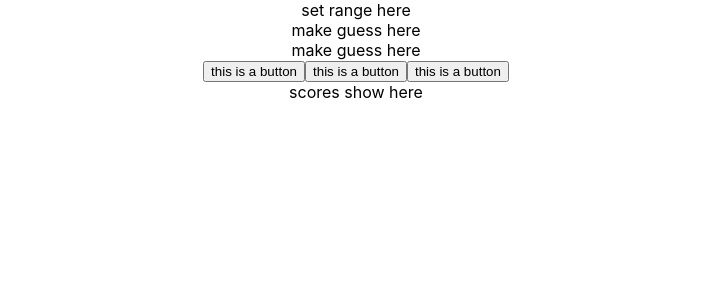
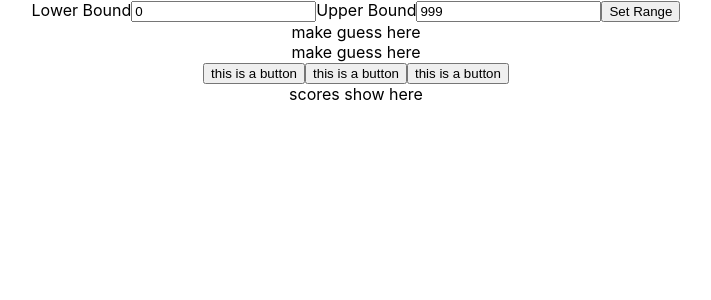
Before and after one commit to elsafluss/react-number-guesser, a React (Create React App) app: page / in a window 1280 px wide. Shown: the top 300 px of the page, without its empty margins (284-995 px from the left). Built offline with nearby package versions, Linux system fonts and the light colour scheme.

Commit message:
Create controlled form to set range.

```diff
--- a/src/App.js
+++ b/src/App.js
@@ -5,10 +5,15 @@ import Score from "./Score"
 import "./App.css"
 
 function App() {
+
+  const setRange = (lowerBound, upperBound) => {
+    console.log(lowerBound, upperBound)
+  }
+
   return (
     <div className="App">
       <header className="App-header"></header>
-      <SetRange />
+      <SetRange setRange={setRange}/>
       <MakeGuess />
       <MakeGuess />
       <Button />
--- a/src/SetRange.js
+++ b/src/SetRange.js
@@ -3,11 +3,31 @@ import React, { Component, useState, useEffect } from "react"
 class SetRange extends Component {
   constructor() {
     super()
-    this.state = {}
+    this.state = {
+        lowerBound: 0,
+        upperBound: 999
+    }
+  }
+
+  handleChange = (event) => {
+      this.setState({ [event.target.name]: Number(event.target.value) })
+  }
+
+  getRange = (event) => {
+      event.preventDefault()
+      this.props.setRange(this.state.lowerBound, this.state.upperBound)
   }
 
   render() {
-    return <div>set range here</div>
+    return (
+      <form>
+        <label>Lower Bound</label>
+        <input type="number" name="lowerBound" value={this.state.lowerBound} onChange={(event) => this.handleChange(event)}></input>
+        <label>Upper Bound</label>
+        <input type="number" name="upperBound" value={this.state.upperBound} onChange={(event) => this.handleChange(event)}></input>
+        <button type="submit" onClick={this.getRange}>Set Range</button>
+      </form>
+    )
   }
 }
 
```
